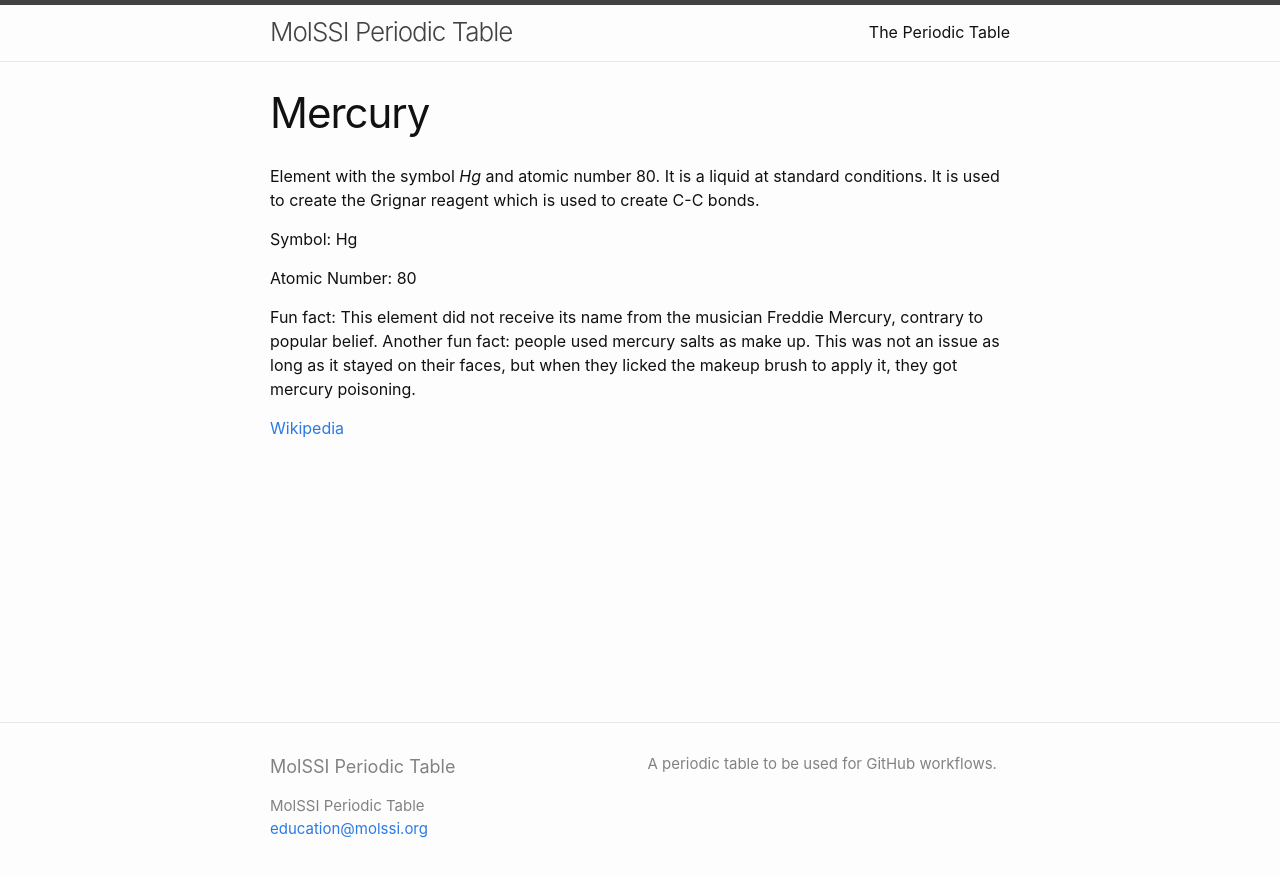
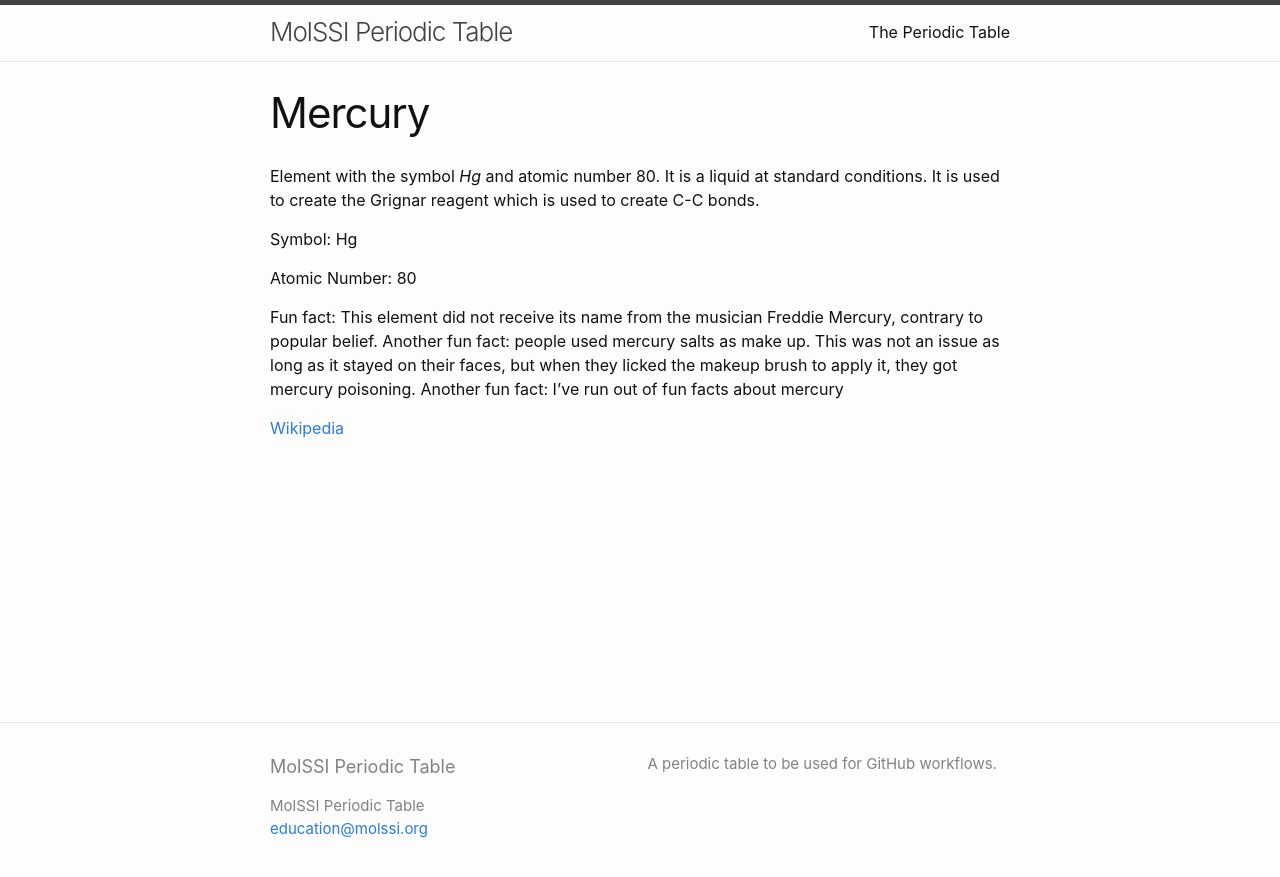
Before and after one commit to MolSSI-Education/periodic-table, a Jekyll site: the page built from elements/mercury.md, in a window 1280 px wide. Shown: the top 877 px of the page. Built offline with Jekyll 4.4.1, drawn with Linux system fonts in a browser that asks for light colours.

Commit message:
Last silly fact about mercury.md

```diff
--- a/elements/mercury.md
+++ b/elements/mercury.md
@@ -12,5 +12,6 @@ Atomic Number: 80
 Fun fact: This element did not receive its name from the musician Freddie Mercury, contrary to popular belief.
 Another fun fact: people used mercury salts as make up. This was not an issue as long as it stayed on their faces, but when
 they licked the makeup brush to apply it, they got mercury poisoning.
+Another fun fact: I've run out of fun facts about mercury
 
 [Wikipedia](https://en.wikipedia.org/wiki/Mercury_(element))
```
